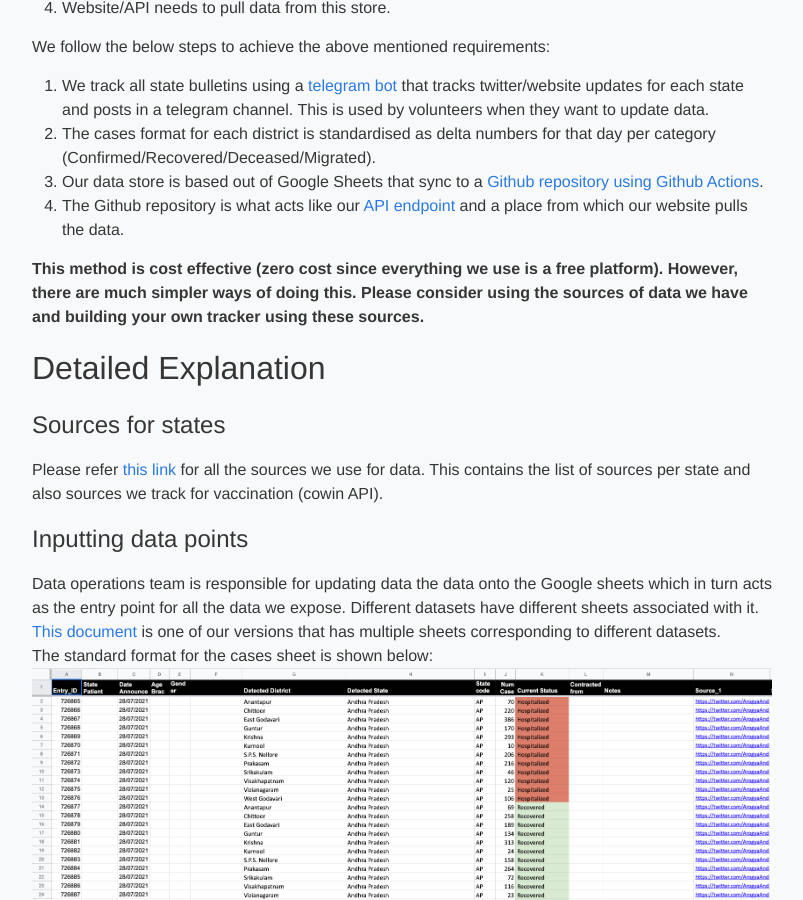
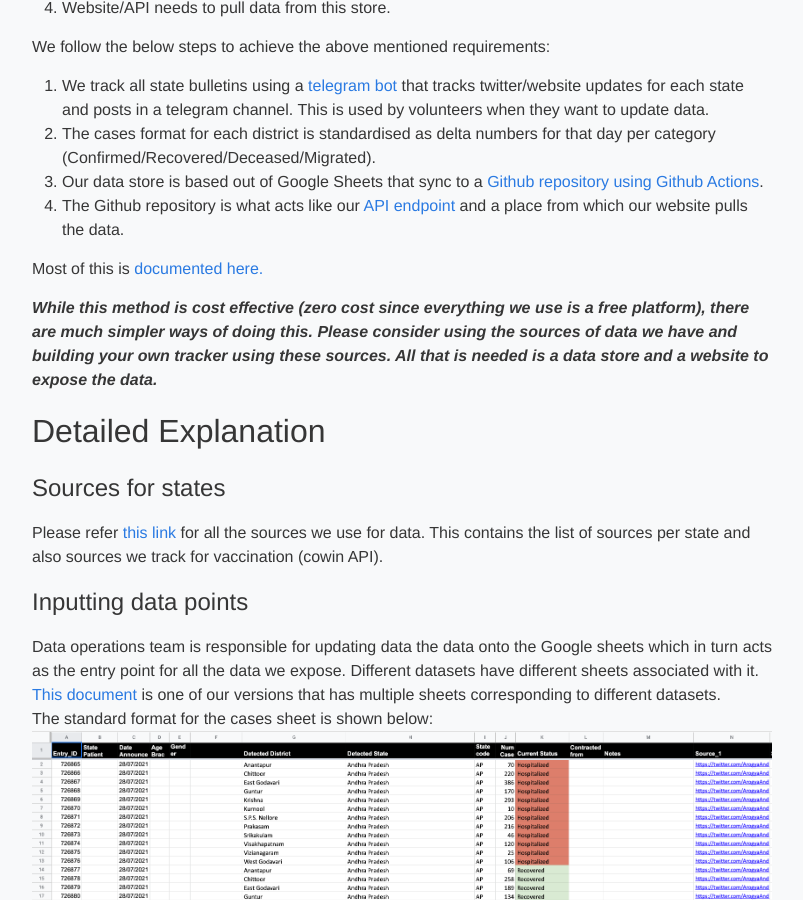
Before and after one commit to covid19india/blog, a Jekyll site: the page built from _posts/2021-08-24-operations.md, in a window 1280 px wide and 900 px high, scrolled down 382 px. Shown: the whole window, without its empty margins (238-1041 px from the left). Built offline with Jekyll 4.4.1, drawn with Linux system fonts in a browser that asks for light colours; a script that is not in the unit is left out.

Commit message:
Update 2021-08-24-operations.md

```diff
--- a/_posts/2021-08-24-operations.md
+++ b/_posts/2021-08-24-operations.md
@@ -18,7 +18,9 @@ We follow the below steps to achieve the above mentioned requirements:
 3. Our data store is based out of Google Sheets that sync to a [Github repository using Github Actions](https://github.com/covid19india/data/blob/60af6e683fd22ce2f0435b7a129260aa944ea369/.github/workflows/javascript.yml#L43).
 4. The Github repository is what acts like our [API endpoint]((https://github.com/covid19india/data/blob/main/src/parser_v4.py)) and a place from which our website pulls the data.
 
-**This method is cost effective (zero cost since everything we use is a free platform). However, there are much simpler ways of doing this. Please consider using the sources of data we have and building your own tracker using these sources.**
+Most of this is [documented here.](https://blog.covid19india.org/2020/09/04/architecture/)
+
+***While this method is cost effective (zero cost since everything we use is a free platform), there are much simpler ways of doing this. Please consider using the sources of data we have and building your own tracker using these sources. All that is needed is a data store and a website to expose the data.***
 
 
 ## Detailed Explanation
```
